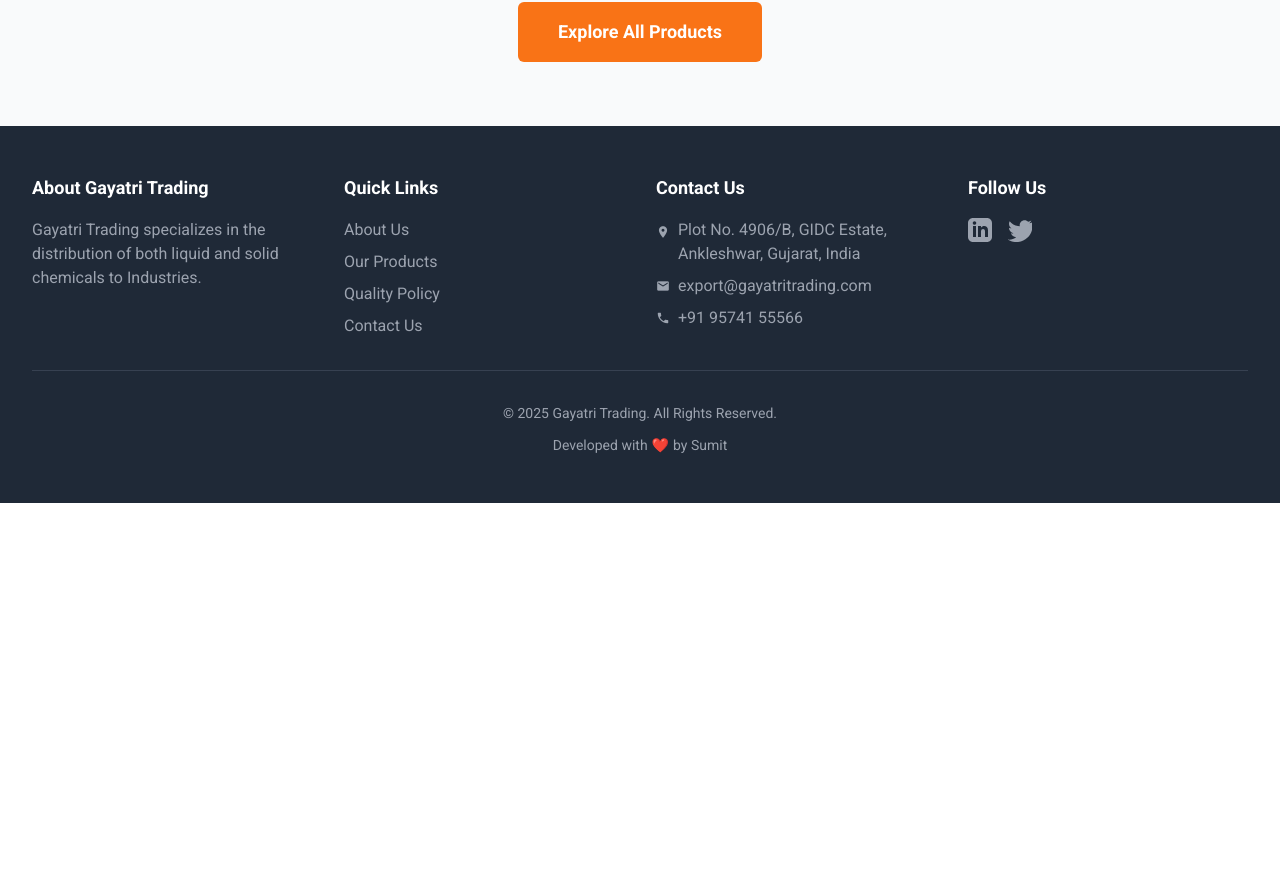
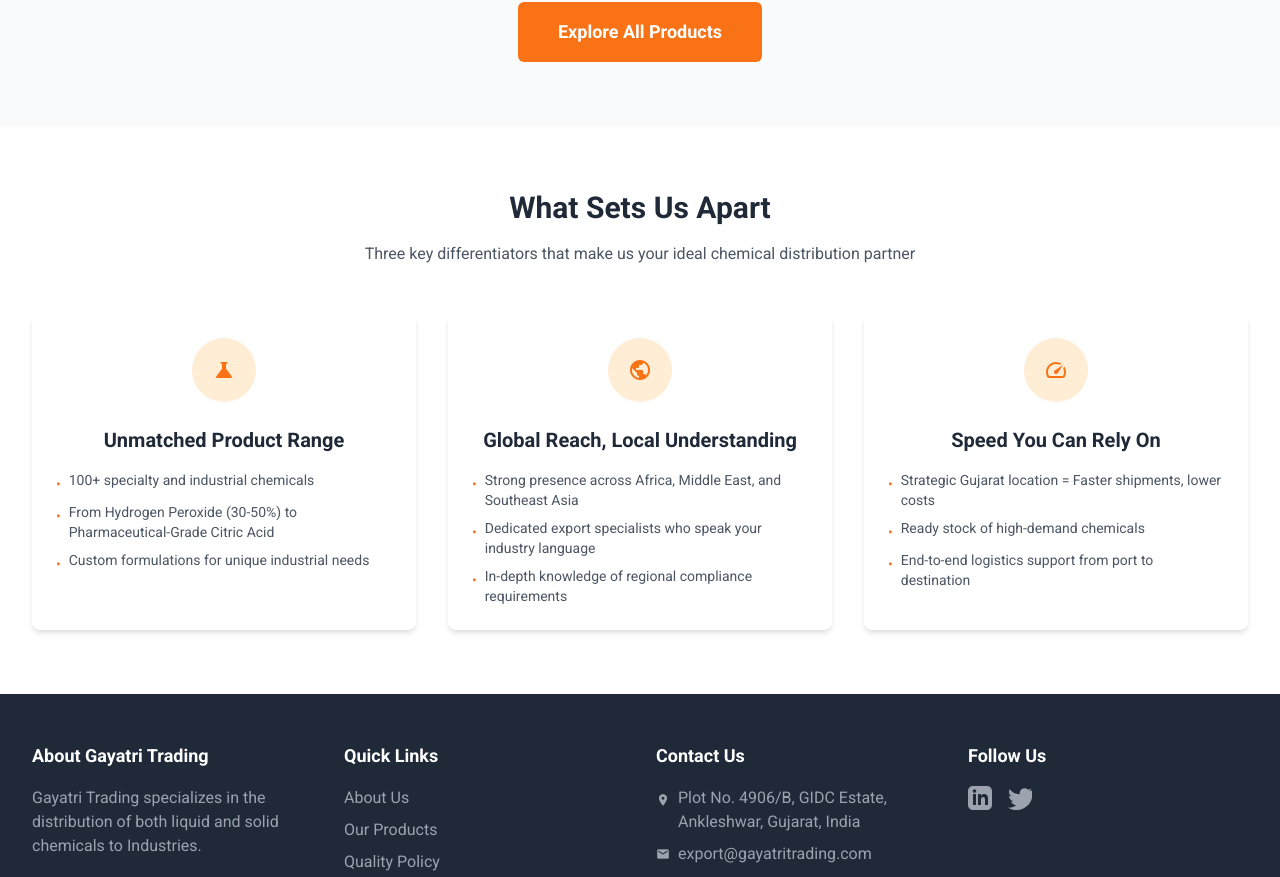
Before and after one commit to sharmahusky/gayatri-trading, a React (Vite) app: page / in a window 1280 px wide. Shown: the part 1219-2096 px from the top of the page. Before the commit the page ends 1722 px from the top, so only its background shows below. Built offline with nearby package versions, Linux system fonts and the light colour scheme.

Commit message:
moved a section from about us to home page

```diff
--- a/src/data/company.js
+++ b/src/data/company.js
@@ -19,19 +19,6 @@
     welcomeText: "WELCOME TO Gayatri Trading",
     title: "Chemical Manufacturer and Distributor",
     subtitle: "Gayatri Trading specializes in the distribution of both liquid and solid chemicals to Industries."
-  }
-};
-
-// About us content
-export const aboutUs = {
-  // Enhanced content
-  tagline: "Your Trusted Global Chemical Partner",
-  description: "We don't just supply chemicals – we power industries. As a dynamic sister concern of Geeta Chemicals, we bring over two decades of manufacturing excellence to the global marketplace.",
-
-  legacy: {
-    location: "Born in the industrial heartland of Ankleshwar, Gujarat",
-    expertise: "we combine deep technical expertise with customer-first service",
-    certification: "ISO 9001:2015 certified operations ensure every drum, every shipment, and every transaction meets the highest standards of quality and reliability"
   },
 
   differentiators: [
@@ -66,6 +53,19 @@
       ]
     }
   ],
+};
+
+// About us content
+export const aboutUs = {
+  // Enhanced content
+  tagline: "Your Trusted Global Chemical Partner",
+  description: "We don't just supply chemicals – we power industries. As a dynamic sister concern of Geeta Chemicals, we bring over two decades of manufacturing excellence to the global marketplace.",
+
+  legacy: {
+    location: "Born in the industrial heartland of Ankleshwar, Gujarat",
+    expertise: "we combine deep technical expertise with customer-first service",
+    certification: "ISO 9001:2015 certified operations ensure every drum, every shipment, and every transaction meets the highest standards of quality and reliability"
+  },
 
   commitments: [
     {
--- a/src/pages/About.jsx
+++ b/src/pages/About.jsx
@@ -54,36 +54,6 @@
                 <div className="text-sm">Established</div>
               </div>
             </div>
-          </div>
-        </div>
-      </section>
-
-      {/* What Sets Us Apart Section */}
-      <section className="section-padding bg-white">
-        <div className="container-responsive">
-          <div className="text-center mb-12">
-            <h2 className="section-title">What Sets Us Apart</h2>
-            <p className="section-subtitle">
-              Three key differentiators that make us your ideal chemical distribution partner
-            </p>
-          </div>
-          <div className="grid grid-cols-1 md:grid-cols-3 gap-8">
-            {aboutUs.differentiators.map((diff) => (
-              <div key={diff.id} className="card text-center">
-                <div className="bg-primary-100 w-16 h-16 rounded-full flex items-center justify-center mx-auto mb-6">
-                  <span className="material-icons text-primary-500 text-2xl">{diff.icon}</span>
-                </div>
-                <h3 className="text-xl font-semibold text-secondary-800 mb-4">{diff.title}</h3>
-                <ul className="text-secondary-600 text-sm space-y-2 text-left">
-                  {diff.highlights.map((highlight, index) => (
-                    <li key={index} className="flex items-start">
-                      <span className="text-primary-500 mr-2 mt-1">•</span>
-                      <span>{highlight}</span>
-                    </li>
-                  ))}
-                </ul>
-              </div>
-            ))}
           </div>
         </div>
       </section>
--- a/src/pages/Home.jsx
+++ b/src/pages/Home.jsx
@@ -1,6 +1,6 @@
-import { Link } from 'react-router-dom';
-import { Layout, ProductCard, Button } from '../components';
-import { products, companyInfo } from '../data';
+import { Link } from "react-router-dom";
+import { Layout, ProductCard, Button } from "../components";
+import { products, companyInfo } from "../data";
 
 const Home = () => {
   return (
@@ -11,7 +11,7 @@
         style={{
           backgroundImage: `url('${companyInfo.hero.backgroundImage}')`,
           backgroundSize: "cover",
-          backgroundPosition: "center"
+          backgroundPosition: "center",
         }}
       >
         <div className="absolute inset-0 bg-black opacity-60"></div>
@@ -51,9 +51,45 @@
             ))}
           </div>
           <div className="mt-12">
-            <Button variant="primary" size="large">
-              Explore All Products
-            </Button>
+            <Link to="/products">
+              <Button variant="primary" size="large">
+                Explore All Products
+              </Button>
+            </Link>
+          </div>
+        </div>
+      </section>
+      {/* What Sets Us Apart Section */}
+      <section className="section-padding bg-white">
+        <div className="container-responsive">
+          <div className="text-center mb-12">
+            <h2 className="section-title">What Sets Us Apart</h2>
+            <p className="section-subtitle">
+              Three key differentiators that make us your ideal chemical
+              distribution partner
+            </p>
+          </div>
+          <div className="grid grid-cols-1 md:grid-cols-3 gap-8">
+            {companyInfo.differentiators.map((diff) => (
+              <div key={diff.id} className="card text-center">
+                <div className="bg-primary-100 w-16 h-16 rounded-full flex items-center justify-center mx-auto mb-6">
+                  <span className="material-icons text-primary-500 text-2xl">
+                    {diff.icon}
+                  </span>
+                </div>
+                <h3 className="text-xl font-semibold text-secondary-800 mb-4">
+                  {diff.title}
+                </h3>
+                <ul className="text-secondary-600 text-sm space-y-2 text-left">
+                  {diff.highlights.map((highlight, index) => (
+                    <li key={index} className="flex items-start">
+                      <span className="text-primary-500 mr-2 mt-1">•</span>
+                      <span>{highlight}</span>
+                    </li>
+                  ))}
+                </ul>
+              </div>
+            ))}
           </div>
         </div>
       </section>
```
